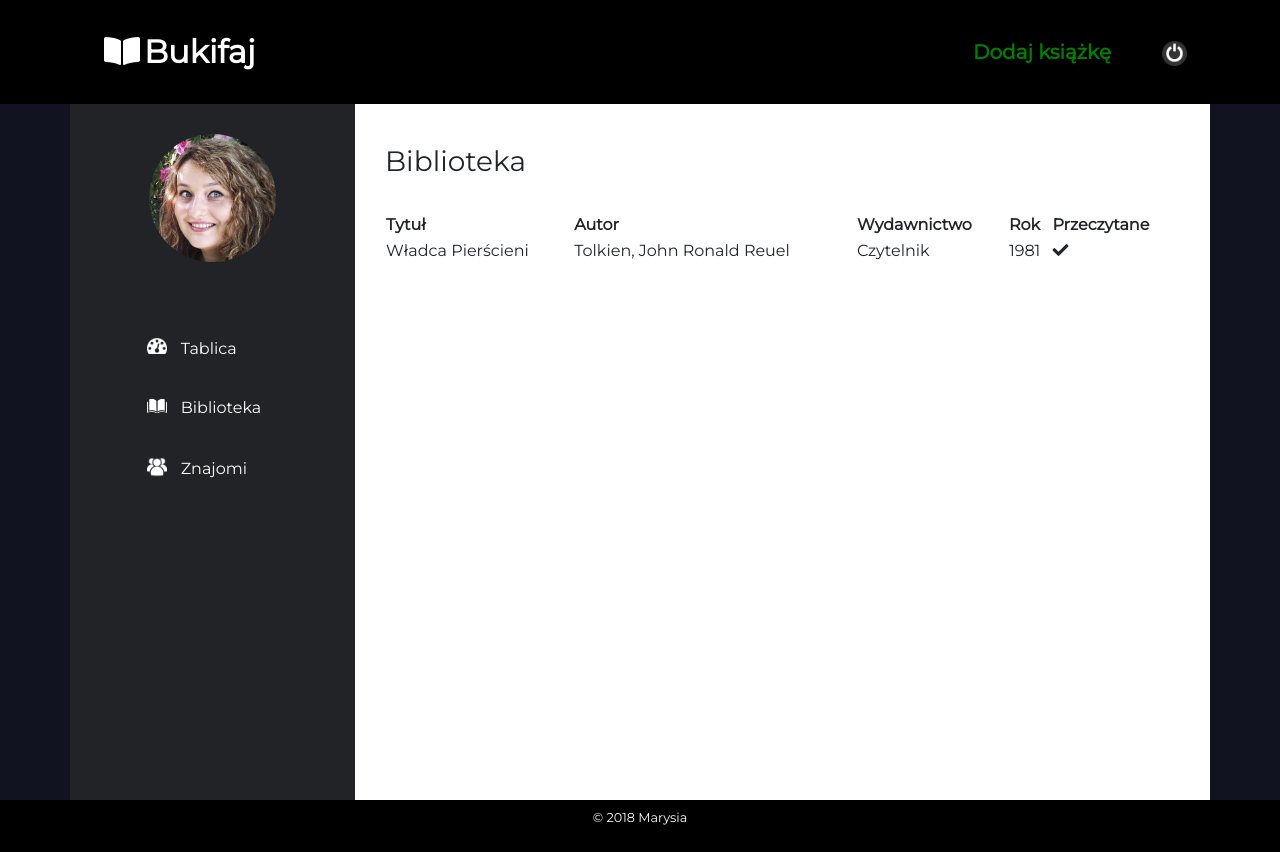
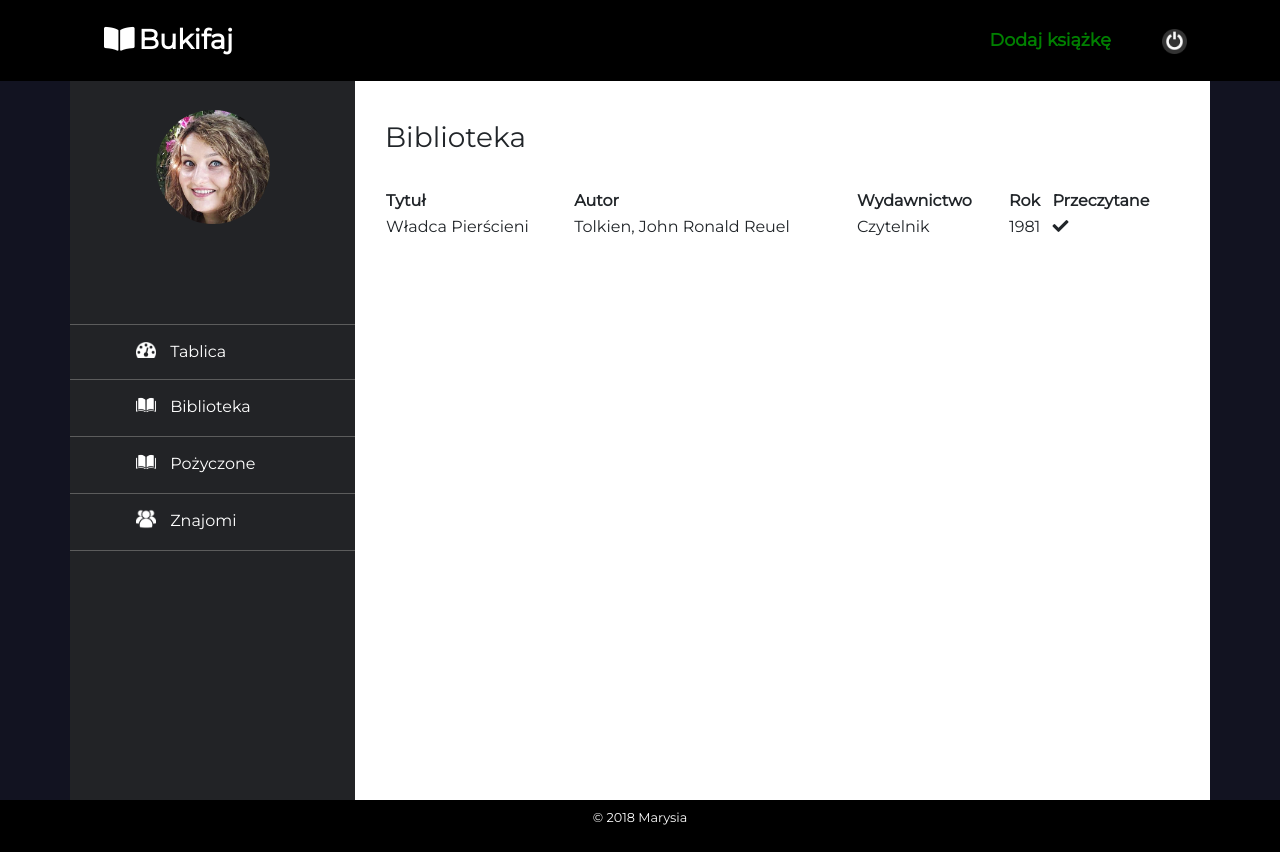
Before and after one commit to mabaranow/bukifaj, a Django app: page /bukifaj_app/library/ in a window 1280 px wide. Run offline with Django 3.2, Linux system fonts and the light colour scheme; some libraries are stand-ins or nearby versions.

Commit message:
sidebar dropdown menus for library and borrowed sections

```diff
--- a/bukifaj/bukifaj_app/static/bukifaj_app/style.css
+++ b/bukifaj/bukifaj_app/static/bukifaj_app/style.css
@@ -5,7 +5,7 @@
 html,body {
   min-height: 100% !important;
   height: 100%;
-  padding-top: 52px;
+  padding-top: 40px;
   background: #121321;
   font-family: 'Montserrat', sans-serif;
 }
@@ -17,7 +17,7 @@ html,body {
 .nav-link {
     color: green;
     font-weight: bold;
-    font-size: 1.25em;
+    font-size: 1.1em;
 }
 
 
@@ -30,6 +30,11 @@ html,body {
     }
 
 
+#navbar {
+    background: #000;
+    }
+
+
 #add-book {
     margin-right: 30px;
     }
@@ -37,7 +42,7 @@ html,body {
 
 #logo-name {
     font-weight: 700;
-    font-size: 2rem;
+    font-size: 1.7rem;
     margin: 15px;
 }
 
@@ -51,6 +56,82 @@ html,body {
 #logo-name {
     color: white;
 }
+
+
+/* SIDE NAVIGATION */
+
+
+
+.profile_pic {
+    display: block;
+    margin-left: auto;
+	margin-right: auto;
+	margin-top: 30px;
+	margin-bottom: 100px;
+	width:40%;
+    border-radius: 50%;
+    }
+
+
+.sidenav-list {
+    list-style-type: none;
+    margin: 0px;
+    padding: 0;
+    width: 100%;
+    text-align: left;
+    }
+
+
+li .sidenav-list-item {
+    color: white;
+    text-decoration: none;
+    display: block;
+    width: 100%;
+    padding: 15px 15px 15px 30px;
+    }
+
+li .sidenav-list-item:hover {
+    background-color: #555;
+    color: white;
+    font-weight: bold;
+    }
+
+.icons {
+    width: 20px;
+    height: auto;
+    margin-right: 10px;
+    margin-bottom: 6px;
+    margin-left: 15%;
+
+    }
+
+
+.sidenav-line {
+    width: 100%;
+    margin: 0px;
+    background-color:#666;
+    }
+
+
+#dashboard {
+   margin: 2% 1%;
+   padding: 20px;
+    }
+
+
+#sidenav {
+    background: #222326;
+    color: #F8F8F8;
+    height: 100%;
+    padding: 0;
+    }
+
+
+#library-items, #borrowed-items {
+    font-size: 0.8rem;
+    font-weight: bold;
+    text-align: right;
+    }
 
 
 /* PAGE CONTENT */
@@ -82,73 +163,6 @@ html,body {
     }
 
 
-/* SIDE NAVIGATION */
-
-
-
-.profile_pic {
-    display: block;
-    margin-left: auto;
-	margin-right: auto;
-	margin-top: 30px;
-	margin-bottom: 30px;
-	width:50%;
-    border-radius: 50%;
-    }
-
-
-.sidenav-list {
-    list-style-type: none;
-    margin: 60px 0;
-    padding: 0;
-    width: 100%;
-    text-align: left;
-    }
-
-
-li .sidenav-list-item {
-    color: white;
-    text-decoration: none;
-    display: block;
-    width: 100%;
-    padding: 15px 15px 15px 30px;
-    margin-top: 5px;
-    }
-
-li .sidenav-list-item:hover {
-    background-color: #555;
-    color: white;
-    font-weight: bold;
-    }
-
-.icons {
-    width: 20px;
-    height: auto;
-    margin-right: 10px;
-    margin-bottom: 6px;
-    margin-left: 15%;
-
-    }
-
-
-#dashboard {
-   margin: 2% 1%;
-   padding: 20px;
-    }
-
-
-#navbar {
-    background: #000;
-    }
-
-
-#sidenav {
-    background: #222326;
-    color: #F8F8F8;
-    height: 100%;
-    }
-
-
 /* FOOTER */
 
 footer {
--- a/bukifaj/bukifaj_app/templates/layout.html
+++ b/bukifaj/bukifaj_app/templates/layout.html
@@ -26,7 +26,10 @@
   </head>
   <body>
 
-  <nav class="navbar fixed-top navbar-expand-lg" id="navbar">
+
+  <!--TOP NAVIGATION-->
+
+  <nav class="navbar fixed-top navbar-expand-lg py-0" id="navbar">
       <div class="container">
           <a class="navbar-brand" href="{% url 'dashboard' %}" id="logo-name"><i class="fas fa-book-open" id="logo-icon"></i>Bukifaj</a>
           <button class="navbar-toggler" type="button" data-toggle="collapse" data-target="#topnav" aria-controls="topnav" aria-expanded="false" aria-label="Toggle navigation">
@@ -35,14 +38,14 @@
 
           <div class="collapse navbar-collapse" id="topnav">
             <ul class="navbar-nav ml-auto mt-2 mt-lg-0">
-              <li class="nav-item active">
-                <a class="nav-link" href="#" id="add-book">
+              <li class="nav-item active py-0">
+                <a class="nav-link py-0" href="#" id="add-book">
                     Dodaj książkę
                     <span class="sr-only">(current)</span>
                 </a>
               </li>
-              <li class="nav-item">
-                <a class="nav-link" href="#">
+              <li class="nav-item py-0">
+                <a class="nav-link py-0" href="#">
                     <img class="top-icons" src="{% static "bukifaj_app/images/logout.png" %}" alt="logout">
                 </a>
               </li>
@@ -50,6 +53,8 @@
           </div>
       </div>
   </nav>
+
+  <!--SIDE NAVIGATION-->
 
   <div class="container">
       <div class="row">
@@ -59,27 +64,77 @@
                      <img class="profile_pic" src="{% static "bukifaj_app/images/marysia.jpg" %}" alt="profile pic">
                   </a>
                   <ul class="sidenav-list">
+                      <hr class="sidenav-line">
                       <li>
                           <a class="sidenav-list-item" href="{% url 'dashboard' %}">
                               <img class="icons" src="{% static "bukifaj_app/images/dashboard.png" %}" alt="dashboard">
                               Tablica
                           </a>
                       </li>
+                      <hr class="sidenav-line">
                       <li>
-                          <a class="sidenav-list-item" href="{% url 'library' %}">
+                          <a class="sidenav-list-item" href="{% url 'library' %}" data-toggle="collapse" data-target="#library-items">
                               <img class="icons" src="{% static "bukifaj_app/images/library.png" %}" alt="library">
                               Biblioteka
                           </a>
+                          <ul id="library-items" class="collapse sidenav-list">
+                              <hr class="sidenav-line">
+                              <li>
+                                  <a class="sidenav-list-item" href="{% url 'library' %}">
+                                      Tytuły
+                                  </a>
+                              </li>
+                              <hr class="sidenav-line">
+                              <li>
+                                  <a class="sidenav-list-item" href="{% url 'library' %}">
+                                      Autorzy
+                                  </a>
+                              </li>
+                              <hr class="sidenav-line">
+                              <li>
+                                  <a class="sidenav-list-item" href="{% url 'library' %}">
+                                      Wydawnictwa
+                                  </a>
+                              </li>
+                          </ul>
                       </li>
+                      <hr class="sidenav-line">
+                      <li>
+                          <a class="sidenav-list-item" href="#" data-toggle="collapse" data-target="#borrowed-items">
+                              <img class="icons" src="{% static "bukifaj_app/images/library.png" %}" alt="library">
+                              Pożyczone
+                          </a>
+                          <ul id="borrowed-items" class="collapse sidenav-list">
+                              <hr class="sidenav-line">
+                              <li>
+                                  <a class="sidenav-list-item" href="#">
+                                      Przeze mnie
+                                  </a>
+                              </li>
+                              <hr class="sidenav-line">
+                              <li>
+                                  <a class="sidenav-list-item" href="#">
+                                      Ode mnie
+                                  </a>
+                              </li>
+                          </ul>
+                      </li>
+                      <hr class="sidenav-line">
                       <li>
                           <a class="sidenav-list-item" href="{% url 'friends' %}">
                               <img class="icons" src="{% static "bukifaj_app/images/friends.png" %}" alt="friends">
                               Znajomi
                           </a>
                       </li>
+                      <hr class="sidenav-line">
                   </ul>
               </div>
           </div>
+
+
+  <!--PAGE CONTENT-->
+
+
           <div class="col-sm-9" id="content">
               <div class="container" id="content-wrapper">
                   {% block content %}
@@ -88,6 +143,11 @@
           </div>
       </div>
   </div>
+
+
+  <!--FOOTER-->
+
+
   <footer>
       <div class="container-fluid">
           <div class="row">
```
